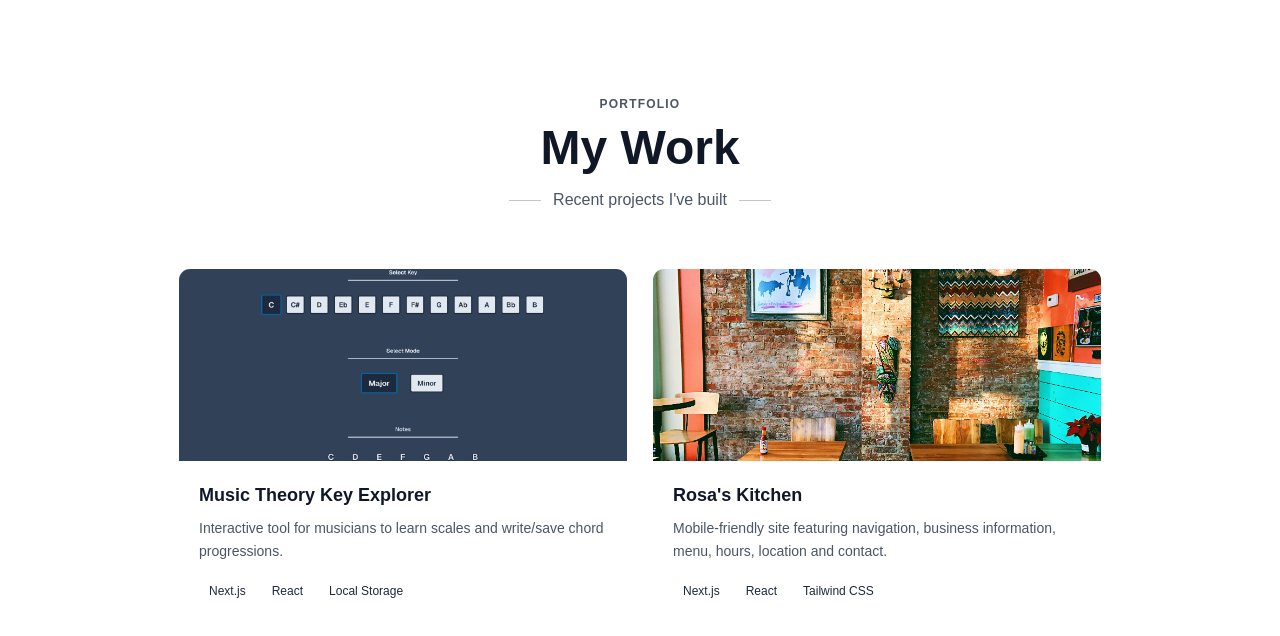
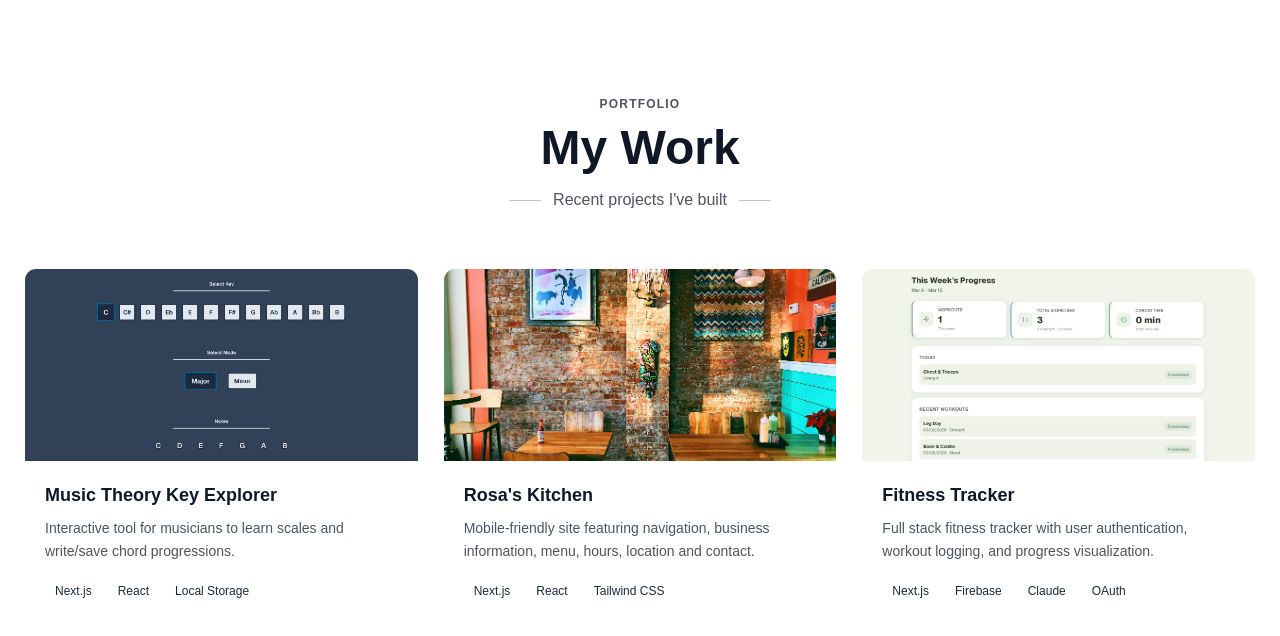
Before and after one commit to Mafesto8798/freelance-portfolio, a Next.js app: page /components/Projects in a window 1280 px wide. Shown: the top 636 px of the page. Built offline with nearby package versions, Linux system fonts and the light colour scheme.

Commit message:
-Added fitness tracker project

```diff
--- a/pages/components/Projects.js
+++ b/pages/components/Projects.js
@@ -17,7 +17,15 @@ export default function Projects() {
       tech: ["Next.js", "React", "Tailwind CSS"],
       link: "https://rosa-kitchen.netlify.app/",
       github: "https://github.com/yourusername/restaurant-template"
-    }
+    },
+    {
+      title: "Fitness Tracker",
+      description: "Full stack fitness tracker with user authentication, workout logging, and progress visualization.",
+      thumbnail: "/fitness.png",
+      tech: ["Next.js", "Firebase", "Claude","OAuth"],
+      link: "https://myfitnesslog.netlify.app//",
+      github: "https://github.com/Mafesto8798/fitness-tracker"
+    },
   ]
 
   return (
@@ -42,7 +50,7 @@ export default function Projects() {
         </div>
 
         {/* Project Cards Grid */}
-        <div className="lg:w-3/4 mx-auto grid md:grid-cols-2 lg:grid-cols-2 gap-6">
+        <div className="lg:w-full mx-auto grid md:grid-cols-2 lg:grid-cols-3 gap-6">
           {projects.map((project, index) => (
             <ProjectCard key={index} project={project} />
           ))}
```
Also changed, not shown: public/fitness.png (added).
